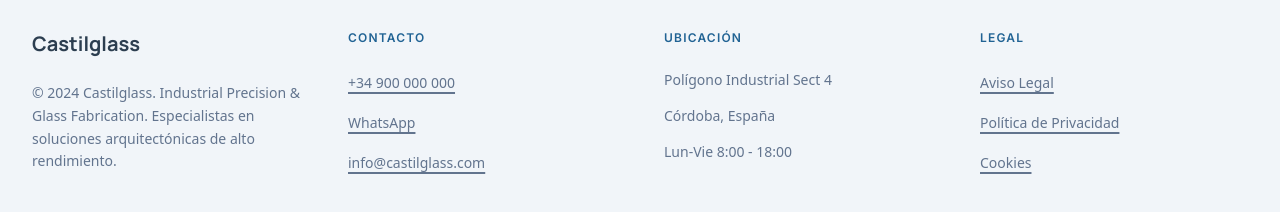
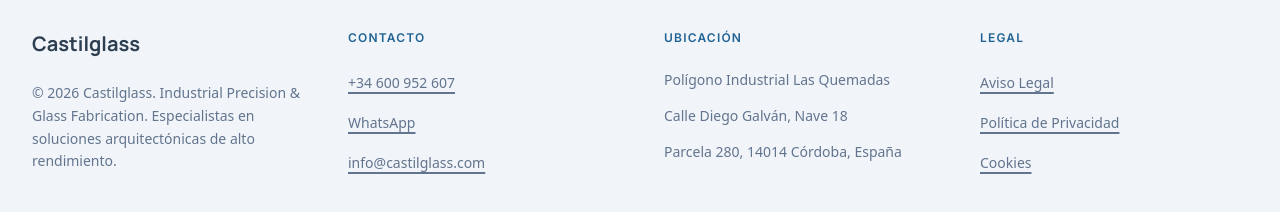
Before and after one commit to Pablocstlpz/castilglass-angular-site, an Angular app: page / in a window 1280 px wide. Shown: the part 5937-6149 px from the top of the page. Built offline with nearby package versions, Linux system fonts and the light colour scheme.

Commit message:
feat: actualizar información de contacto y ubicación en el pie de página

```diff
--- a/src/app/components/layout/footer/footer.html
+++ b/src/app/components/layout/footer/footer.html
@@ -5,43 +5,38 @@
     <div class="col-span-1">
       <span
         class="text-xl font-bold text-[#2C3E50] dark:text-slate-200 font-headline mb-6 block"
-        style=""
         >Castilglass</span
       >
-      <p class="text-slate-500 text-sm leading-relaxed" style="">
-        © 2024 Castilglass. Industrial Precision &amp; Glass Fabrication. Especialistas en
+      <p class="text-slate-500 text-sm leading-relaxed">
+        © 2026 Castilglass. Industrial Precision &amp; Glass Fabrication. Especialistas en
         soluciones arquitectónicas de alto rendimiento.
       </p>
     </div>
     <div>
       <h4
         class="text-[10px] md:text-xs font-label font-bold uppercase tracking-widest text-[#216394] mb-4 md:mb-6"
-        style=""
       >
         CONTACTO
       </h4>
       <ul class="space-y-3 md:space-y-4">
-        <li class="" style="">
+        <li class="">
           <a
             class="text-slate-500 hover:text-[#216394] underline decoration-2 underline-offset-4 transition-all text-sm"
             href="tel:+34900000000"
-            style=""
-            >+34 900 000 000</a
+            >+34 600 952 607</a
           >
         </li>
-        <li class="" style="">
+        <li class="">
           <a
             class="text-slate-500 hover:text-[#216394] underline decoration-2 underline-offset-4 transition-all text-sm"
             href="#"
-            style=""
             >WhatsApp</a
           >
         </li>
-        <li class="" style="">
+        <li class="">
           <a
             class="text-slate-500 hover:text-[#216394] underline decoration-2 underline-offset-4 transition-all text-sm"
             href="mailto:info@castilglass.com"
-            style=""
             >info@castilglass.com</a
           >
         </li>
@@ -50,45 +45,40 @@
     <div>
       <h4
         class="text-[10px] md:text-xs font-label font-bold uppercase tracking-widest text-[#216394] mb-4 md:mb-6"
-        style=""
       >
         UBICACIÓN
       </h4>
       <ul class="space-y-3 md:space-y-4 text-sm text-slate-500">
-        <li class="" style="">Polígono Industrial Sect 4</li>
-        <li class="" style="">Córdoba, España</li>
-        <li class="" style="">Lun-Vie 8:00 - 18:00</li>
+        <li class="">Polígono Industrial Las Quemadas</li>
+        <li class="">Calle Diego Galván, Nave 18</li>
+        <li class="">Parcela 280, 14014 Córdoba, España</li>
       </ul>
     </div>
     <div>
       <h4
         class="text-[10px] md:text-xs font-label font-bold uppercase tracking-widest text-[#216394] mb-4 md:mb-6"
-        style=""
       >
         LEGAL
       </h4>
       <ul class="space-y-3 md:space-y-4">
-        <li class="" style="">
+        <li class="">
           <a
             class="text-slate-500 hover:text-[#216394] underline decoration-2 underline-offset-4 transition-all text-sm"
             href="#"
-            style=""
             >Aviso Legal</a
           >
         </li>
-        <li class="" style="">
+        <li class="">
           <a
             class="text-slate-500 hover:text-[#216394] underline decoration-2 underline-offset-4 transition-all text-sm"
-            href="politica-privacidad"
-            style=""
+            href="/politica-privacidad"
             >Política de Privacidad</a
           >
         </li>
-        <li class="" style="">
+        <li class="">
           <a
             class="text-slate-500 hover:text-[#216394] underline decoration-2 underline-offset-4 transition-all text-sm"
             href="#"
-            style=""
             >Cookies</a
           >
         </li>
```
